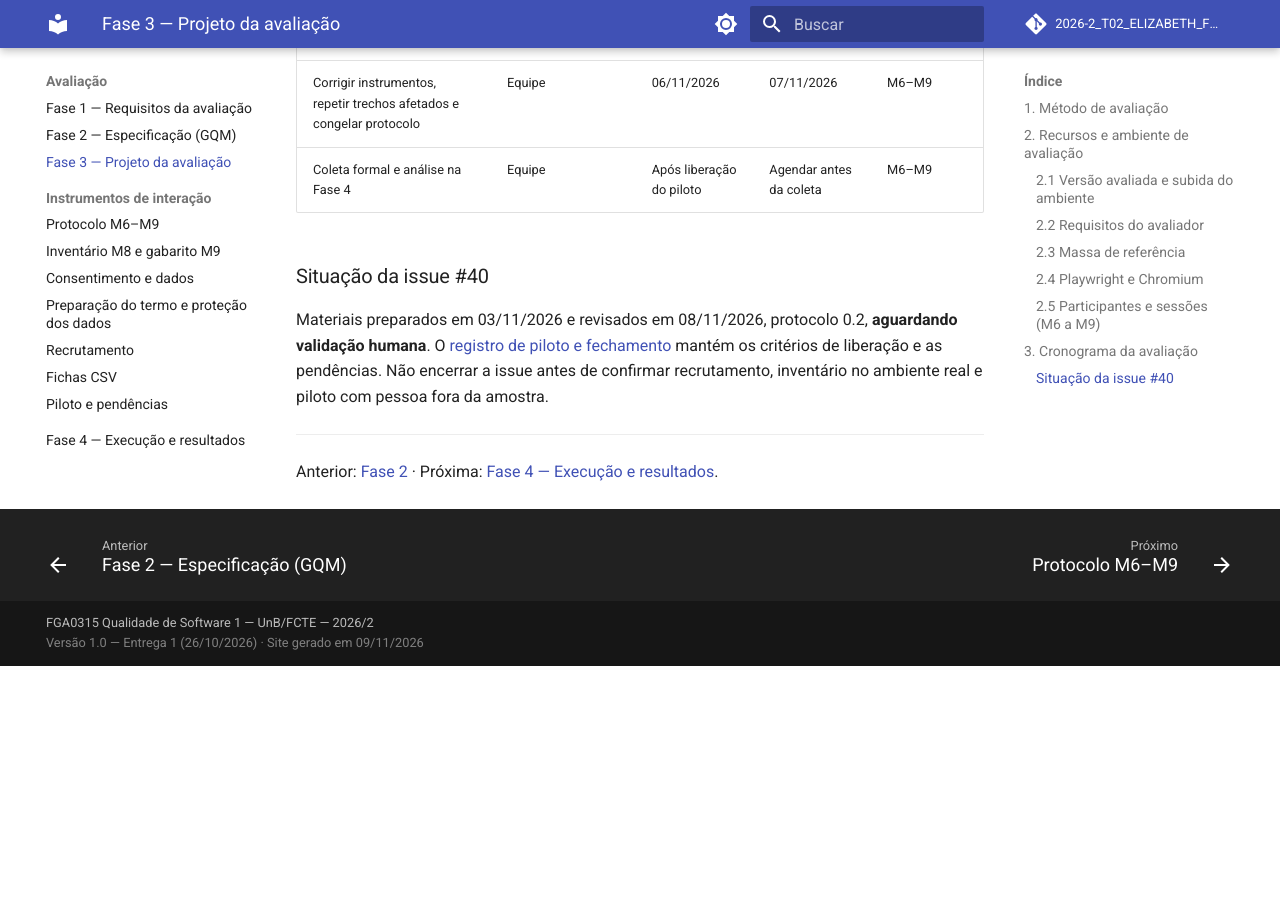
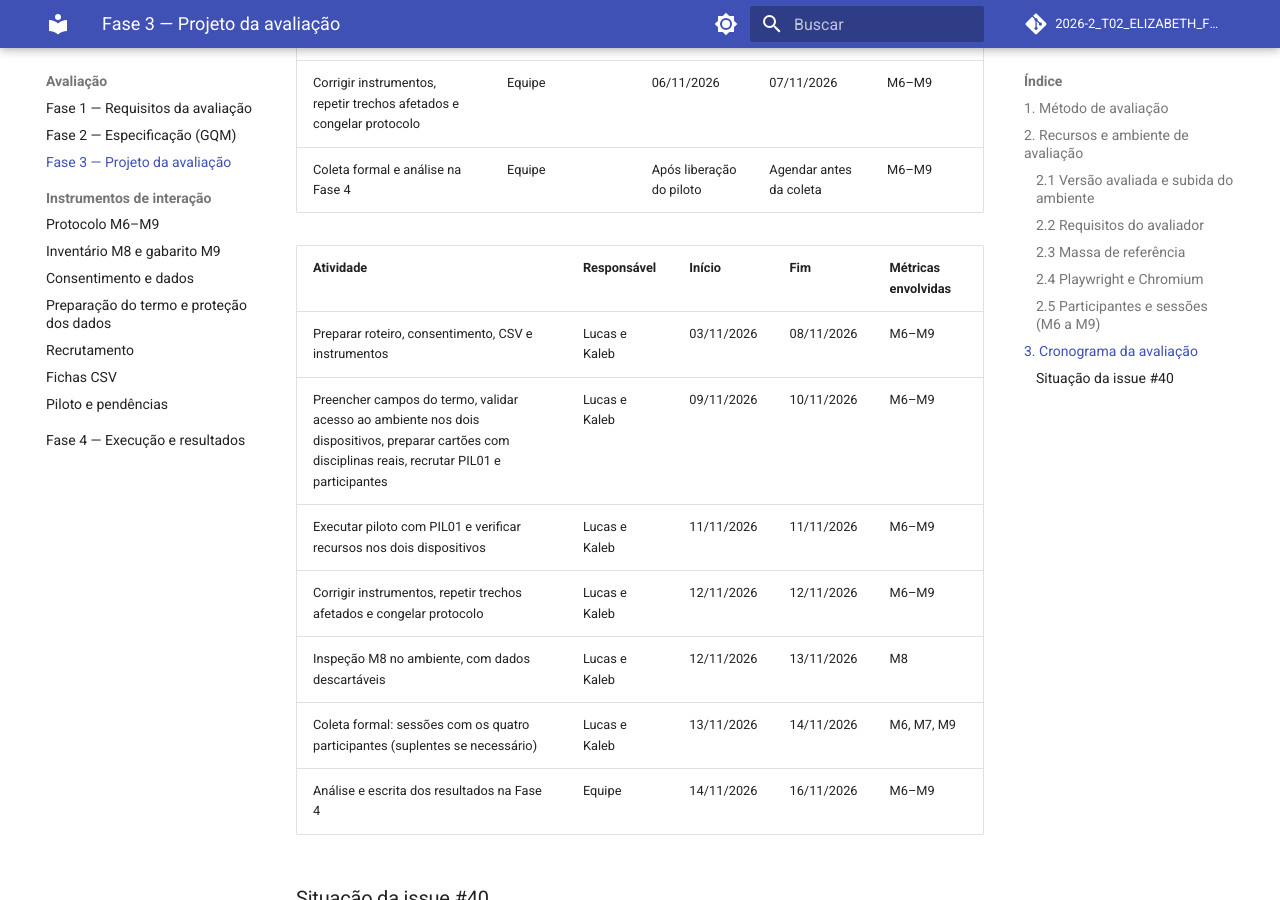
Before and after one commit to FCTE-Qualidade-de-Software-1/2026-2_T02_ELIZABETH_FRIEDMAN, an MkDocs documentation site: the page built from docs/fase-3.md, in a window 1280 px wide and 900 px high, scrolled down 10385 px. Built offline with MkDocs 1.6.1 and Material for MkDocs 9.7.7, drawn with Linux system fonts in a browser that asks for light colours; comment, search, counter and statistics services are not loaded; before the commit the page ends 11051 px from its top, so only the background shows below that.

Commit message:
docs(fase-3): replaneja cronograma da avaliacao M6 a M9
Refs #40

```diff
--- a/docs/fase-3.md
+++ b/docs/fase-3.md
@@ -337,6 +337,16 @@ F3-C3: cronograma realista com atividades distribuídas e alinhadas à execuçã
 | Corrigir instrumentos, repetir trechos afetados e congelar protocolo | Equipe | 06/11/2026 | 07/11/2026 | M6–M9 |
 | Coleta formal e análise na Fase 4 | Equipe | Após liberação do piloto | Agendar antes da coleta | M6–M9 |
 
+| Atividade | Responsável | Início | Fim | Métricas envolvidas |
+|-----------|-------------|--------|-----|---------------------|
+| Preparar roteiro, consentimento, CSV e instrumentos | Lucas e Kaleb | 03/11/2026 | 08/11/2026 | M6–M9 |
+| Preencher campos do termo, validar acesso ao ambiente nos dois dispositivos, preparar cartões com disciplinas reais, recrutar PIL01 e participantes | Lucas e Kaleb | 09/11/2026 | 10/11/2026 | M6–M9 |
+| Executar piloto com PIL01 e verificar recursos nos dois dispositivos | Lucas e Kaleb | 11/11/2026 | 11/11/2026 | M6–M9 |
+| Corrigir instrumentos, repetir trechos afetados e congelar protocolo | Lucas e Kaleb | 12/11/2026 | 12/11/2026 | M6–M9 |
+| Inspeção M8 no ambiente, com dados descartáveis | Lucas e Kaleb | 12/11/2026 | 13/11/2026 | M8 |
+| Coleta formal: sessões com os quatro participantes (suplentes se necessário) | Lucas e Kaleb | 13/11/2026 | 14/11/2026 | M6, M7, M9 |
+| Análise e escrita dos resultados na Fase 4 | Equipe | 14/11/2026 | 16/11/2026 | M6–M9 |
+
 ### Situação da issue #40
 
 Materiais preparados em 03/11/2026 e revisados em 08/11/2026, protocolo 0.2, **aguardando validação humana**.
```
